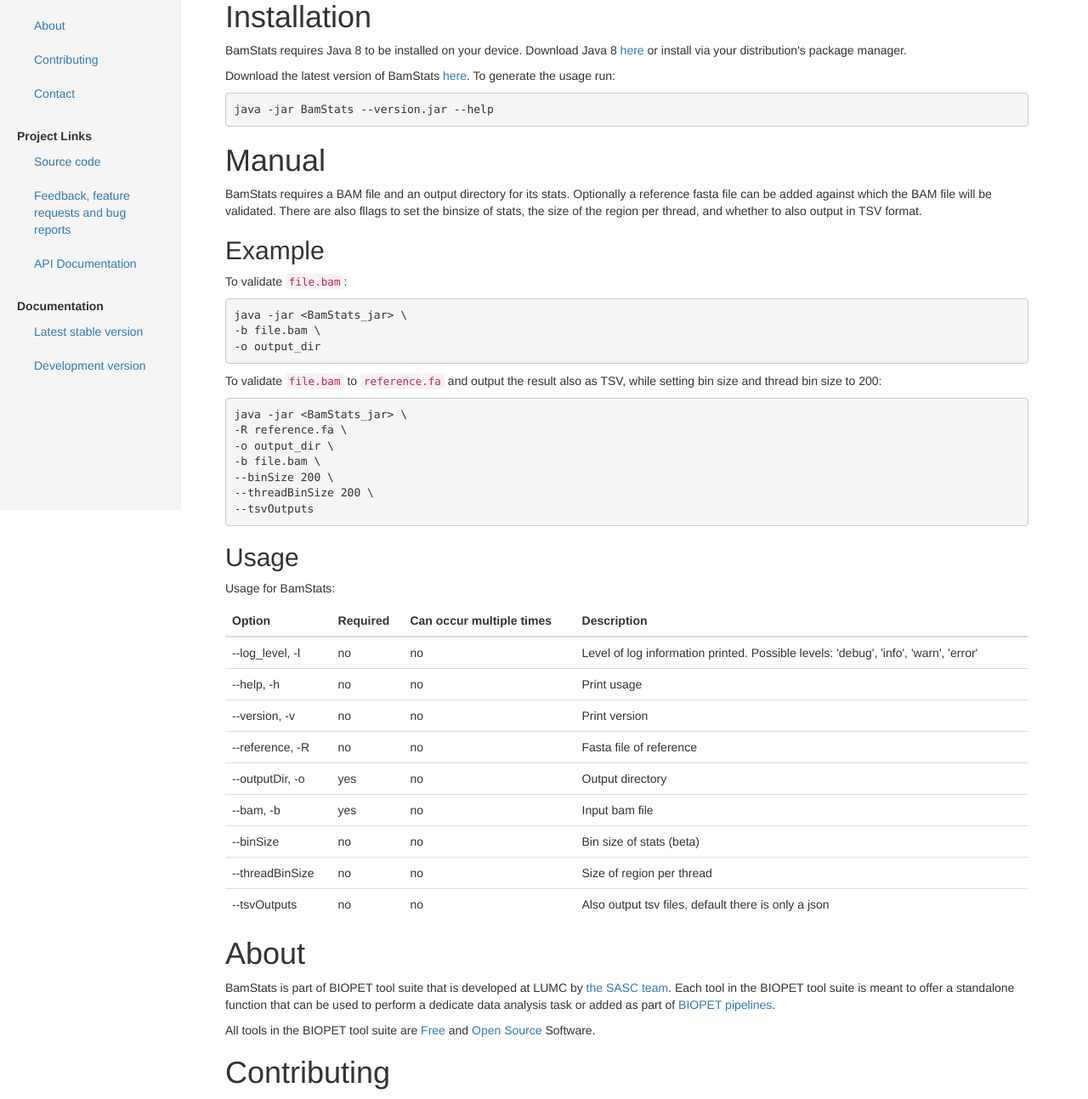
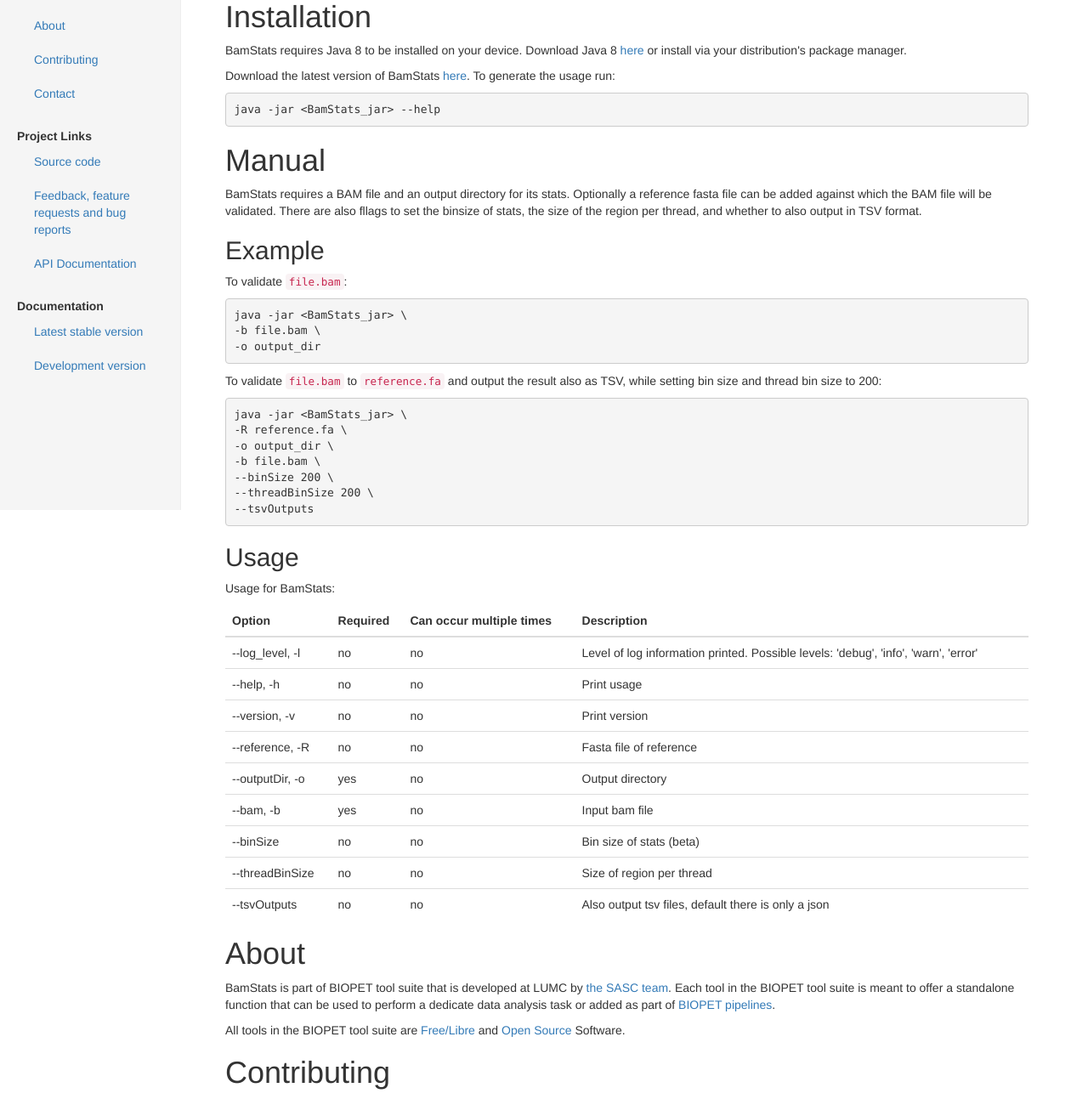
Before and after one commit to biopet/bamstats, a plain HTML site: page develop/index.html in a window 1280 px wide. Shown: the part 200-1493 px from the top of the page at 85% size. Drawn offline with nearby package versions, Linux system fonts and the light colour scheme.

Commit message:
updated site

```diff
--- a/develop/index.html
+++ b/develop/index.html
@@ -91,7 +91,7 @@
         or install via your distribution&#39;s package manager.</p>
         <p>Download the latest version of BamStats <a href="https://github.com/biopet/bamstats/releases/">here</a>.
         To generate the usage run:</p>
-        <pre><code>java -jar BamStats --version.jar --help</code></pre>
+        <pre><code>java -jar &lt;BamStats_jar&gt; --help</code></pre>
 
         <h1 id="manual" class="section">Manual</h1>
         <p>BamStats requires a BAM file and an output directory for its stats.
@@ -187,7 +187,7 @@
         <p>BamStats is part of BIOPET tool suite that is developed at LUMC by <a href="http://sasc.lumc.nl/">the SASC team</a>.
         Each tool in the BIOPET tool suite is meant to offer a standalone function that can be used to perform a
         dedicate data analysis task or added as part of <a href="http://biopet-docs.readthedocs.io/en/latest/">BIOPET pipelines</a>.</p>
-        <p>All tools in the BIOPET tool suite are <a href="https://www.gnu.org/philosophy/free-sw.html">Free</a> and
+        <p>All tools in the BIOPET tool suite are <a href="https://www.gnu.org/philosophy/free-sw.html">Free/Libre</a> and
         <a href="https://opensource.org/osd">Open Source</a> Software.</p>
 
         <h1 id="contributing" class="section">Contributing</h1>
```
